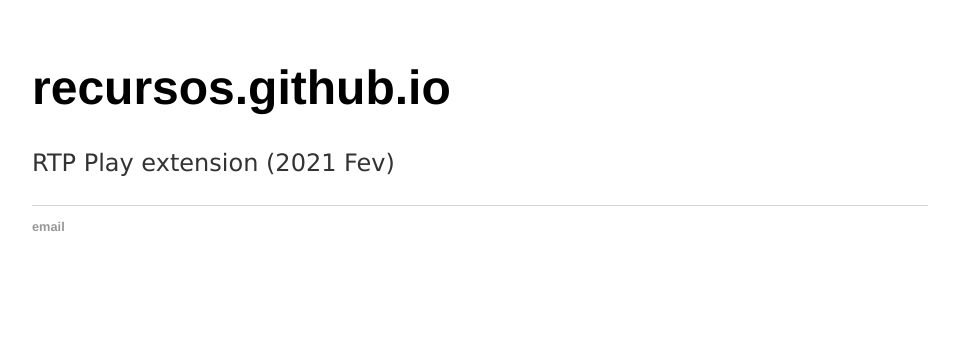
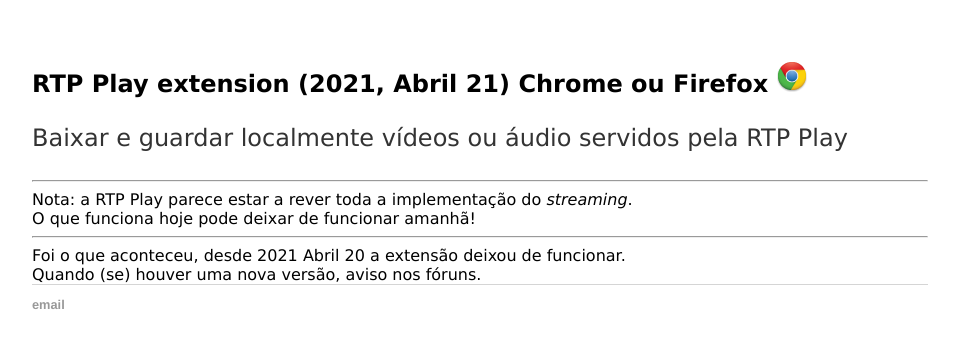
Before and after one commit to rtpplay/recursos.github.io, a Jekyll site: the page built from index.html, in a window 1280 px wide. Shown: the top 348 px of the page, without its empty margins (160-1119 px from the left). Built offline with Jekyll 4.4.1, drawn with Linux system fonts in a browser that asks for light colours; our own code applies the rules of GitHub Pages for plain Markdown files.

Commit message:
Update and rename index_de_aviso.html to index.html

```diff
--- a/index_de_aviso.html
+++ b/index.html
@@ -3,7 +3,7 @@
 title: RTP Play extension
 ---
 <div class="blurb">
-	<h2>RTP Play extension (2021, Abril 05) Chrome ou Firefox <img src="files/chrome-icon.png"></h2>
+	<h2>RTP Play extension (2021, Abril 21) Chrome ou Firefox <img src="files/chrome-icon.png"></h2>
 	<p>Baixar e guardar localmente vídeos ou áudio servidos pela RTP Play
 
 	</p>
@@ -12,7 +12,7 @@
 <div>Nota: a RTP Play parece estar a rever toda a implementação do <i>streaming</i>.<br>
 	O que funciona hoje pode deixar de funcionar amanhã!<br>
 	<hr>
-	Foi o que aconteceu, desde 2021 Abril 04 a extensão deixou de funcionar.<br>
+	Foi o que aconteceu, desde 2021 Abril 20 a extensão deixou de funcionar.<br>
 Quando (se) houver uma nova versão, aviso nos fóruns.
 	<br>
 
```
